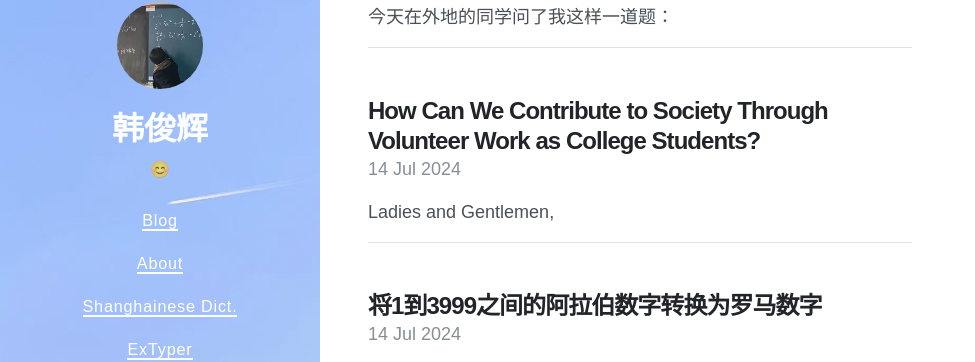
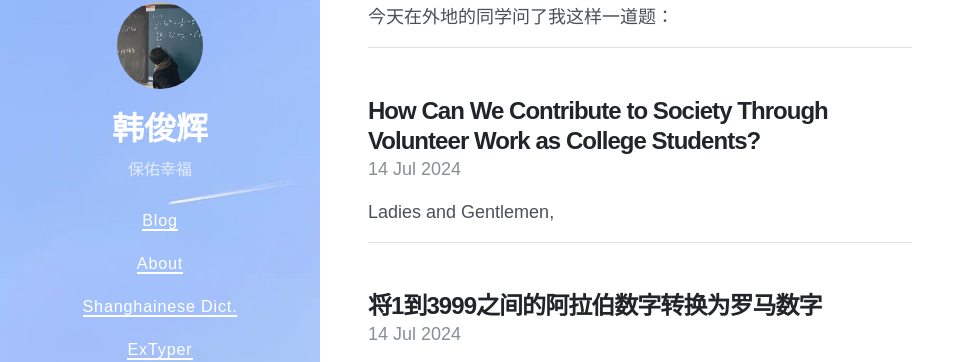
Before and after one commit to laxib3/laxib3.github.io, a Jekyll site: the page built from index.html, in a window 1280 px wide. Shown: the part 226-588 px from the top of the page, without its empty margins (0-975 px from the left). Built offline with Jekyll 4.4.1, drawn with Linux system fonts in a browser that asks for light colours; nearby versions of some CDN libraries; the list of posts is cut into pages by our own code.

Commit message:
2024/11/17/12:45 - Modified the contents.

```diff
--- a/_config.yml
+++ b/_config.yml
@@ -1,6 +1,6 @@
 # Setup
 title: 韩俊辉
-description: 😊
+description: 保佑幸福
 url: https://laxib3.github.io
 avatar: /images/tx.jpg
 paginate: 5
```
